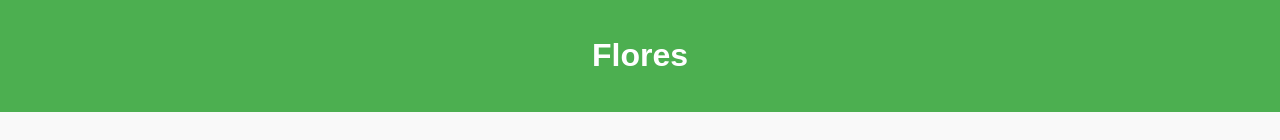
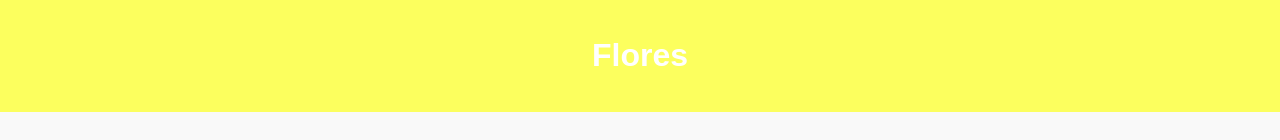
Before and after one commit to analuiza1221/Lanalith, a plain HTML site: page index.html in a window 1280 px wide. Shown: the top 140 px of the page. Drawn offline with Linux system fonts and the light colour scheme.

Commit message:
Update index.html

```diff
--- a/index.html
+++ b/index.html
@@ -12,7 +12,7 @@
             background-color: #f9f9f9;
         }
         header {
-            background-color: #4CAF50;
+            background-color: #fcff5e;
             color: white;
             text-align: center;
             padding: 1em 0;
```
